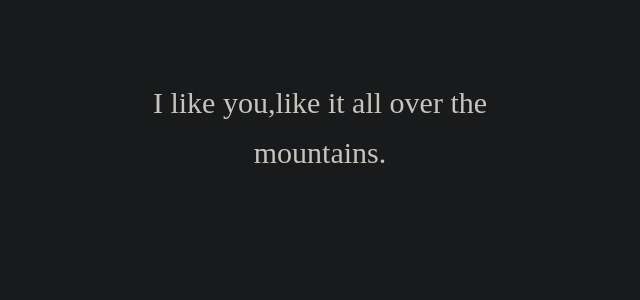
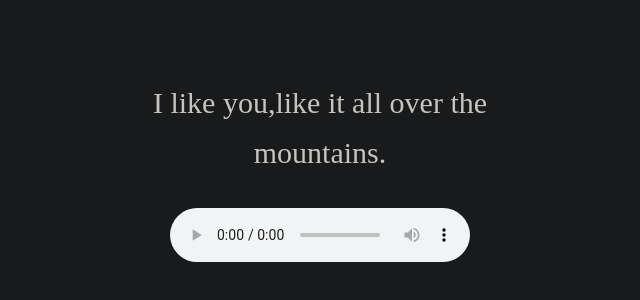
Before and after one commit to Swordsmancat/CatKiller, a plain HTML site: page index.html in a window 1280 px wide. Shown: the part 252-552 px from the top of the page, without its empty margins (320-960 px from the left). Drawn offline with Linux system fonts and the light colour scheme.

Commit message:
Update music

```diff
--- a/index.html
+++ b/index.html
@@ -31,8 +31,10 @@
     </style>
 </head>
 <body>
+
 <div class="wrapper">
 <p class="title">I like you,like it all over the mountains.</p>
+<audio class="music" controls autoplay loop  src="./dadada.mp3"></audio>
 </div>
 </body>
 </html>
```
Also changed, not shown: 1 other file.
